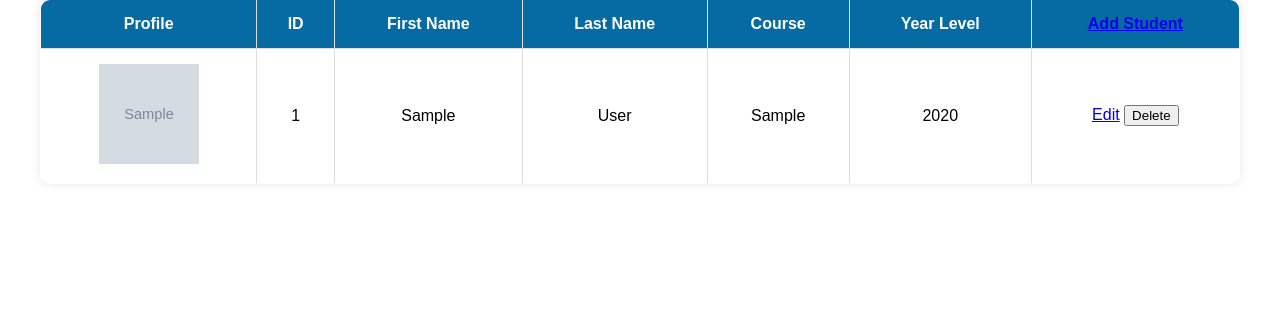
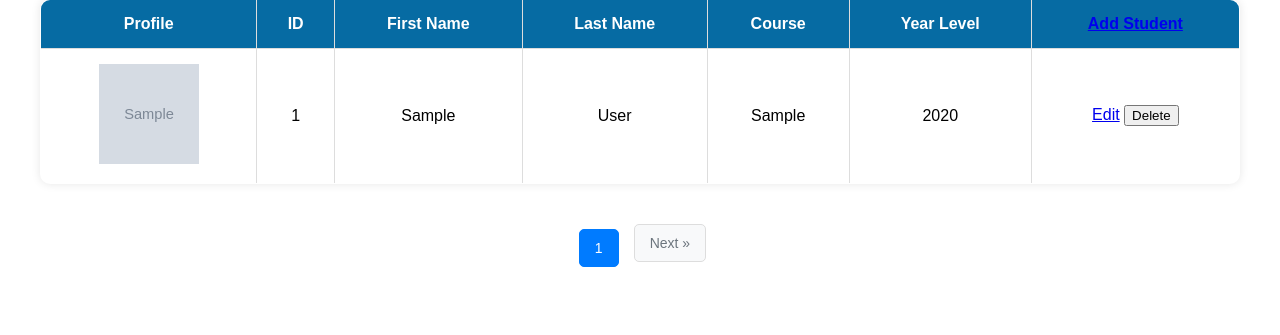
Before and after one commit to CyramaeM/SSIS2, a Flask app: page /home in a window 1280 px wide. Shown: the part 169-504 px from the top of the page. Run offline with Flask 3, Linux system fonts and the light colour scheme; the visitor is signed in with stand-in values (Sample User, id 1); tables that the repository leaves empty or names only in its code hold one stand-in row (values such as "Sample post"); some libraries are stand-ins or nearby versions.

Commit message:
FIXED:PAGINATION BUTTONS

```diff
--- a/webapp/controller.py
+++ b/webapp/controller.py
@@ -107,23 +107,36 @@ def home():
         flash("You must log in first!", "danger")
         return redirect(url_for('controller.login'))
 
-    # ✅ Get the current page number from the request (default to 1)
+    # Get current page
     page = request.args.get('page', 1, type=int)
-    per_page = 10  # Number of students per page
+    per_page = 10
     offset = (page - 1) * per_page
 
-    # ✅ Fetch students with pagination
-    cur = mysql.connection.cursor(MySQLdb.cursors.DictCursor)
-    cur.execute("SELECT * FROM students LIMIT %s OFFSET %s", (per_page, offset))
-    students = cur.fetchall()
+    try:
+        cur = mysql.connection.cursor(MySQLdb.cursors.DictCursor)
 
-    # ✅ Count total students
-    cur.execute("SELECT COUNT(*) AS total FROM students")
-    total_students = cur.fetchone()['total']
-    total_pages = (total_students + per_page - 1) // per_page  # Calculate total pages
-    cur.close()
+        # Fetch students for the current page
+        cur.execute("SELECT * FROM students LIMIT %s OFFSET %s", (per_page, offset))
+        students = cur.fetchall()
 
-    return render_template('home.html', students=students, page=page, total_pages=total_pages)
+        # Count total students
+        cur.execute("SELECT COUNT(*) AS total FROM students")
+        total_students = cur.fetchone()['total']
+        total_pages = (total_students + per_page - 1) // per_page
+
+        cur.close()
+
+        return render_template(
+            'home.html',
+            students=students,
+            page=page,
+            total_pages=total_pages
+        )
+
+    except Exception as e:
+        flash(f"An error occurred while fetching data: {e}", "danger")
+        return redirect(url_for('controller.login'))
+
 
 
 @controller.route('/addstudent', methods=['GET', 'POST'])
--- a/webapp/static/form.css
+++ b/webapp/static/form.css
@@ -5,7 +5,7 @@
     flex-direction: column;
     justify-content: center;
     align-items: center;
-    min-height: 15vh;
+    min-height: 20vh;
     padding-top: 100px; /* Add top padding to make room for the fixed navbar */
     width: 100%;
     max-width: 300px;
@@ -14,6 +14,7 @@
     box-shadow: 0px 0px 10px rgba(0, 0, 0, 0.1);
     border-radius: 5px;
     padding: 5px;
+    position: fixed;
 }
 
 h1 {
@@ -49,3 +50,46 @@ input[type="submit"] {
 input[type="submit"]:hover {
     background-color: #055a92;
 }
+/* Pagination Styling */
+.pagination {
+    display: inline-flex;
+    padding: 0;
+    margin: 0;
+    list-style-type: none;
+}
+
+.pagination .page-item {
+    margin: 0 5px;
+}
+
+.pagination .page-link {
+    display: inline-block;
+    padding: 10px 15px;
+    font-size: 14px;
+    color: #007bff;
+    text-decoration: none;
+    border: 1px solid #ddd;
+    border-radius: 5px;
+    transition: background-color 0.3s, color 0.3s;
+}
+
+/* Active Page Styling */
+.pagination .page-item.active .page-link {
+    background-color: #007bff;
+    color: white;
+    border-color: #007bff;
+}
+
+/* Disabled Button Styling */
+.pagination .page-item.disabled .page-link {
+    color: #6c757d;
+    pointer-events: none;
+    background-color: #f8f9fa;
+    border-color: #ddd;
+}
+
+/* Hover Effect */
+.pagination .page-link:hover {
+    background-color: #f1f1f1;
+    color: #0056b3;
+}
--- a/webapp/templates/base.html
+++ b/webapp/templates/base.html
@@ -8,6 +8,7 @@
     <link rel="stylesheet" href='/static/form.css'>
     <link rel="stylesheet" href='/static/base.css'>
     <link rel="stylesheet" href='/static/add.css'>
+
 </head>
 <body>
     <nav class="navbar">
--- a/webapp/templates/home.html
+++ b/webapp/templates/home.html
@@ -4,8 +4,6 @@
 
 {% block content %}
 <h2>Student Information</h2>
-
-
 
 <table border="1">
     <thead>
@@ -22,7 +20,7 @@
     <tbody>
         {% for student in students %}
         <tr>
-            <td><img src="{{ student.profile }}" style="width:100px;height:100px; "> </td>
+            <td><img src="{{ student.profile }}" style="width:100px;height:100px;"></td>
             <td>{{ student.id_number }}</td>
             <td>{{ student.fname }}</td>
             <td>{{ student.lname }}</td>
@@ -40,4 +38,41 @@
     </tbody>
 </table>
 
+<!-- Pagination Controls -->
+<div style="text-align: center; margin-top: 20px;">
+    <nav aria-label="Page navigation">
+        <ul class="pagination">
+            <!-- Previous Button -->
+            {% if page > 1 %}
+            <li class="page-item">
+                <a class="page-link" href="{{ url_for('controller.home', page=page-1) }}" aria-label="Previous">
+                    &laquo; Previous
+                </a>
+            </li>
+            {% else %}
+            {% endif %}
+
+            <!-- Page Numbers -->
+            {% for p in range(1, total_pages + 1) %}
+            <li class="page-item {% if p == page %}active{% endif %}">
+                <a class="page-link" href="{{ url_for('controller.home', page=p) }}">{{ p }}</a>
+            </li>
+            {% endfor %}
+
+            <!-- Next Button -->
+            {% if page < total_pages %}
+            <li class="page-item">
+                <a class="page-link" href="{{ url_for('controller.home', page=page+1) }}" aria-label="Next">
+                    Next &raquo;
+                </a>
+            </li>
+            {% else %}
+            <li class="page-item disabled">
+                <span class="page-link">Next &raquo;</span>
+            </li>
+            {% endif %}
+        </ul>
+    </nav>
+</div>
+
 {% endblock %}
```
Also changed, not shown: webapp/static/page.css (added, +106 -0 lines).
